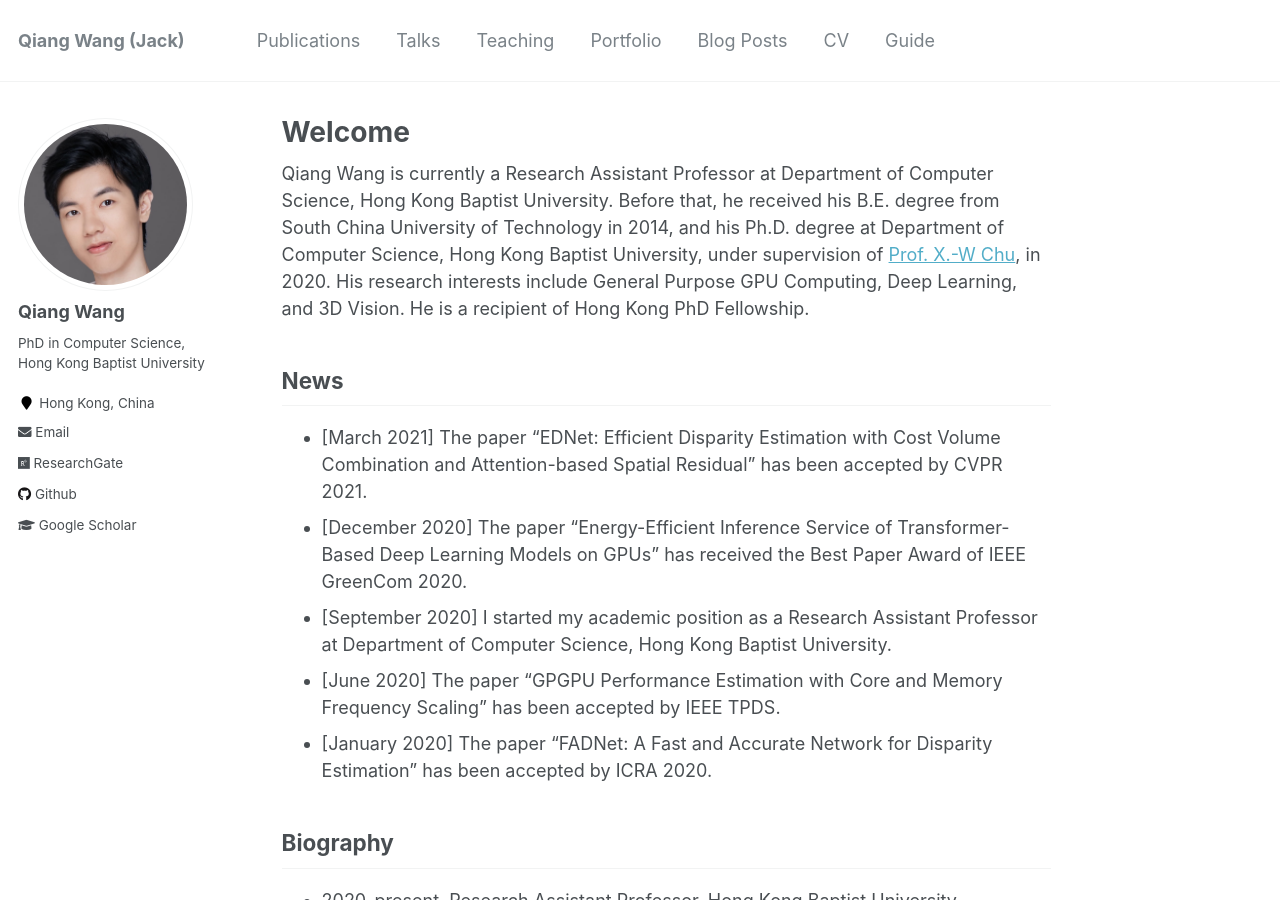
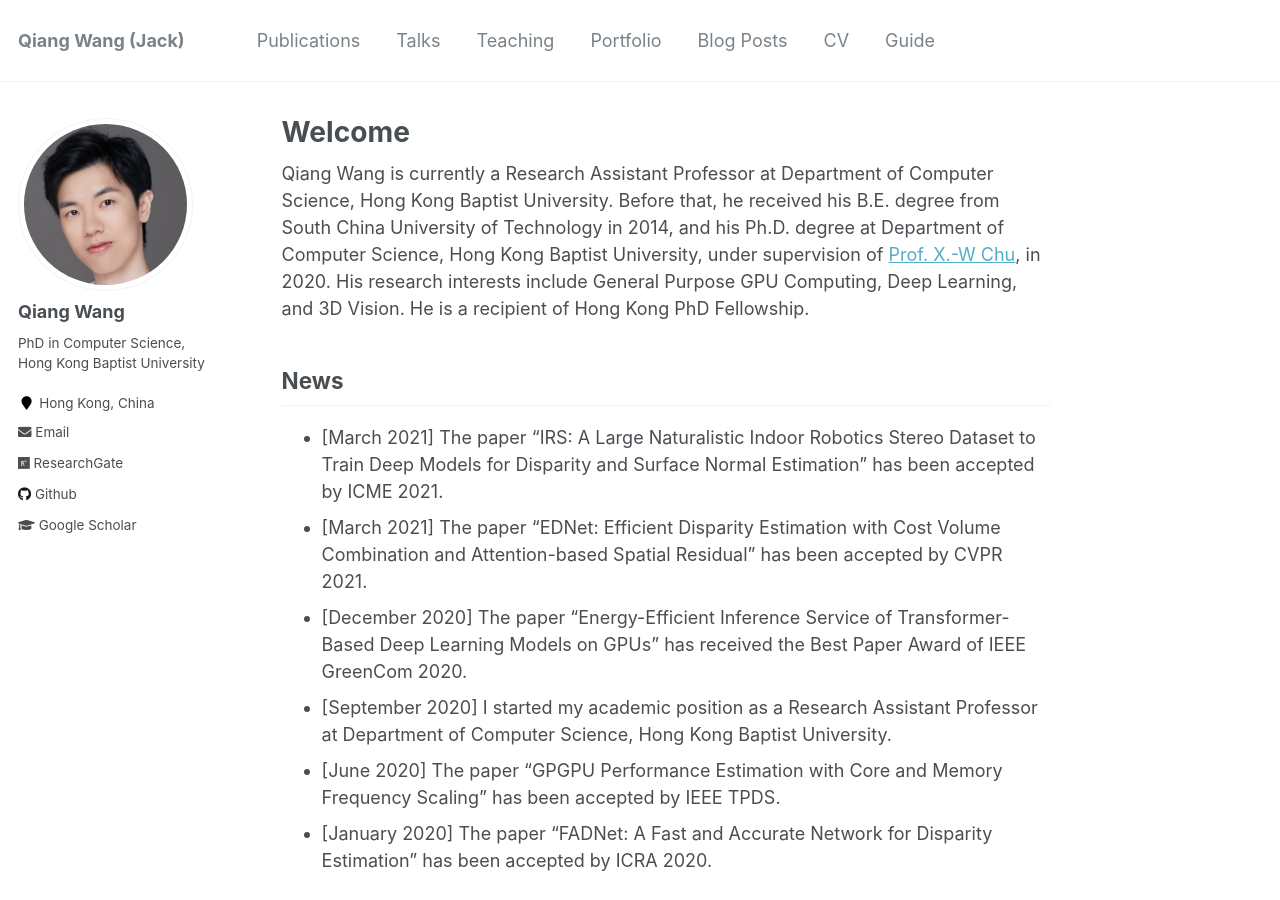
Before and after one commit to blackjack2015/blackjack2015.github.io, a Jekyll site: the page built from _pages/about.md, in a window 1280 px wide and 900 px high. Built offline with Jekyll 4.4.1, drawn with Linux system fonts in a browser that asks for light colours.

Commit message:
Update about.md

```diff
--- a/_pages/about.md
+++ b/_pages/about.md
@@ -12,6 +12,7 @@ redirect_from:
 Qiang Wang is currently a Research Assistant Professor at Department of Computer Science, Hong Kong Baptist University. Before that, he received his B.E. degree from South China University of Technology in 2014, and his Ph.D. degree at Department of Computer Science, Hong Kong Baptist University, under supervision of [Prof. X.-W Chu](https://www.comp.hkbu.edu.hk/~chxw/), in 2020. His research interests include General Purpose GPU Computing, Deep Learning, and 3D Vision. He is a recipient of Hong Kong PhD Fellowship.
 
 ## News
++ \[March 2021\] The paper “IRS: A Large Naturalistic Indoor Robotics Stereo Dataset to Train Deep Models for Disparity and Surface Normal Estimation” has been accepted by ICME 2021.
 + \[March 2021\] The paper “EDNet: Efficient Disparity Estimation with Cost Volume Combination and Attention-based Spatial Residual” has been accepted by CVPR 2021.
 + \[December 2020\] The paper “Energy-Efficient Inference Service of Transformer-Based Deep Learning Models on GPUs” has received the Best Paper Award of IEEE GreenCom 2020.
 + \[September 2020\] I started my academic position as a Research Assistant Professor at Department of Computer Science, Hong Kong Baptist University.
```
